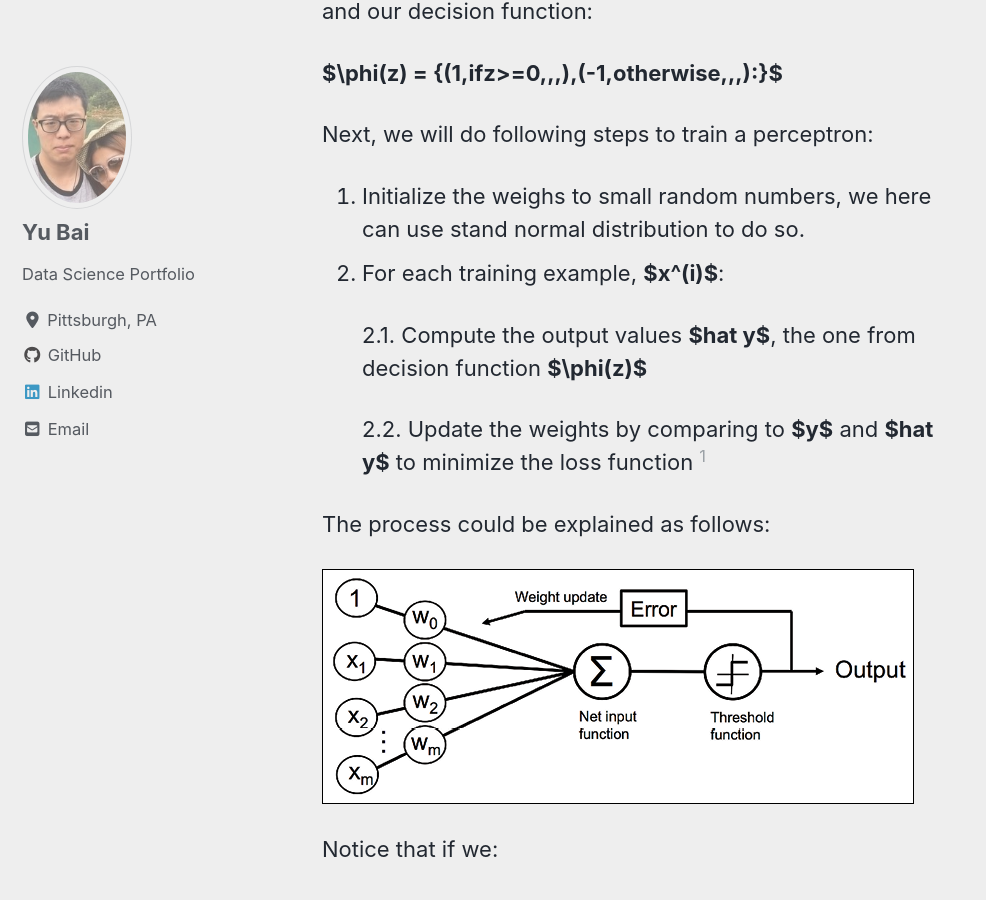
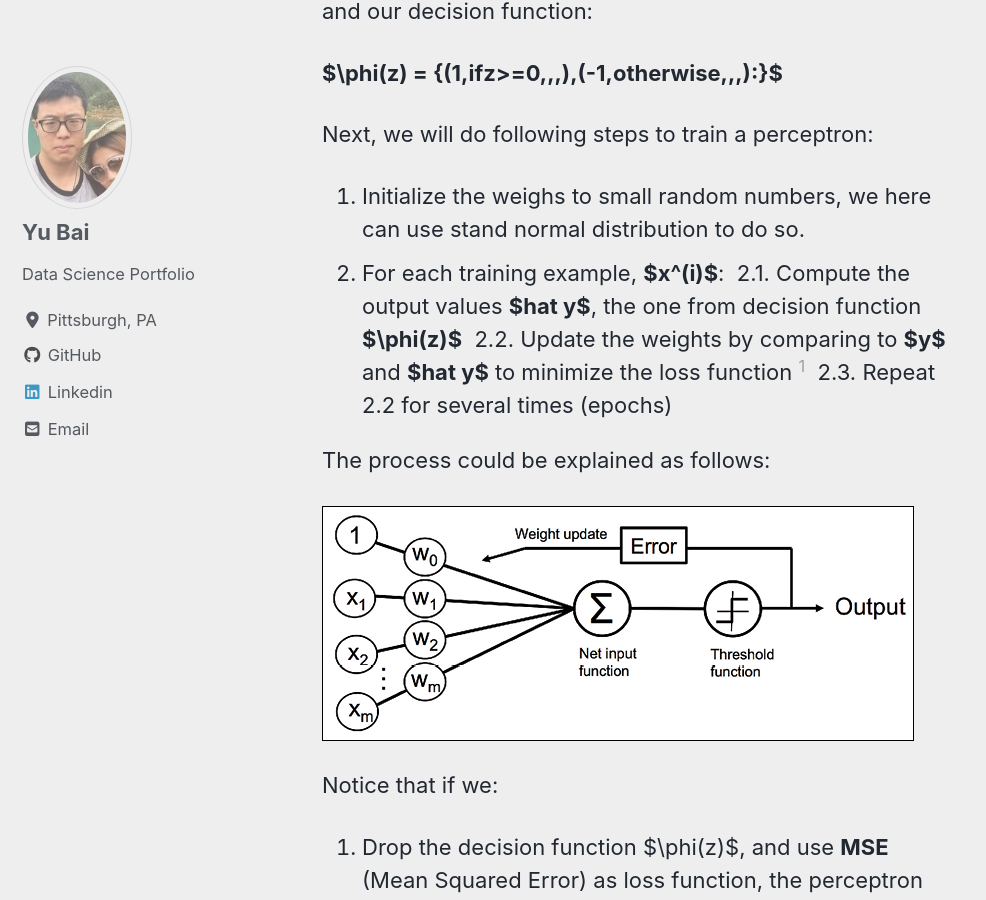
Before and after one commit to watermantle/data_science, a Jekyll site: the page built from _posts/2020-04-19-backpropagation.md, in a window 1280 px wide and 900 px high, scrolled down 1357 px. Shown: the whole window, without its empty margins (0-986 px from the left). Built offline with Jekyll 4.4.1, drawn with Linux system fonts in a browser that asks for light colours; cached includes are drawn as plain includes; nearby versions of some CDN libraries; a script that is not in the unit is left out; some of the changed lines change nothing that is shown; some of the changed text lies outside the part shown.

Commit message:
Update 2020-04-19-backpropagation.md

```diff
--- a/_posts/2020-04-19-backpropagation.md
+++ b/_posts/2020-04-19-backpropagation.md
@@ -35,14 +35,9 @@ and our decision function:
 
 Next, we will do following steps to train a perceptron:
 1. Initialize the weighs to small random numbers, we here can use stand normal distribution to do so.
-2. For each training example, **$x^(i)$**:
-
-    2.1. Compute the output values **$hat y$**, the one from decision function **$\phi(z)$**
-
-    2.2. Update the weights by comparing to **$y$** and **$hat y$** to minimize the loss function [^1]
-
-[^1]: We here will apply an approach called "Gradient Decent" to update weights. Since MLP and perceptron share the same method, we will explain it later.
-
+2. For each training example, **$x^(i)$**:&nbsp;
+    2.1. Compute the output values **$hat y$**, the one from decision function **$\phi(z)$**&nbsp;
+    2.2. Update the weights by comparing to **$y$** and **$hat y$** to minimize the loss function [^1]&nbsp;
     2.3. Repeat 2.2 for several times (epochs)
 
 The process could be explained as follows:
@@ -98,3 +93,5 @@ $(delC_0)/(delb^((L))) = (delZ^((L)))/(delb^((L))) (delA^((L)))/(delZ^((L))) (de
 Finally, we can use a loop to calculate $(delC_0)/(delW)$ for each layer (from the last layer go back to the first) and to update weights based on Gradient Descent algorithm. We call this process **Backpropagation**.
 
 We now understand the based idea of MLP and training method. The next chapter will get started to code these processes.
+
+[^1]: We here will apply an approach called "Gradient Decent" to update weights. Since MLP and perceptron share the same method, we will explain it later.
```
